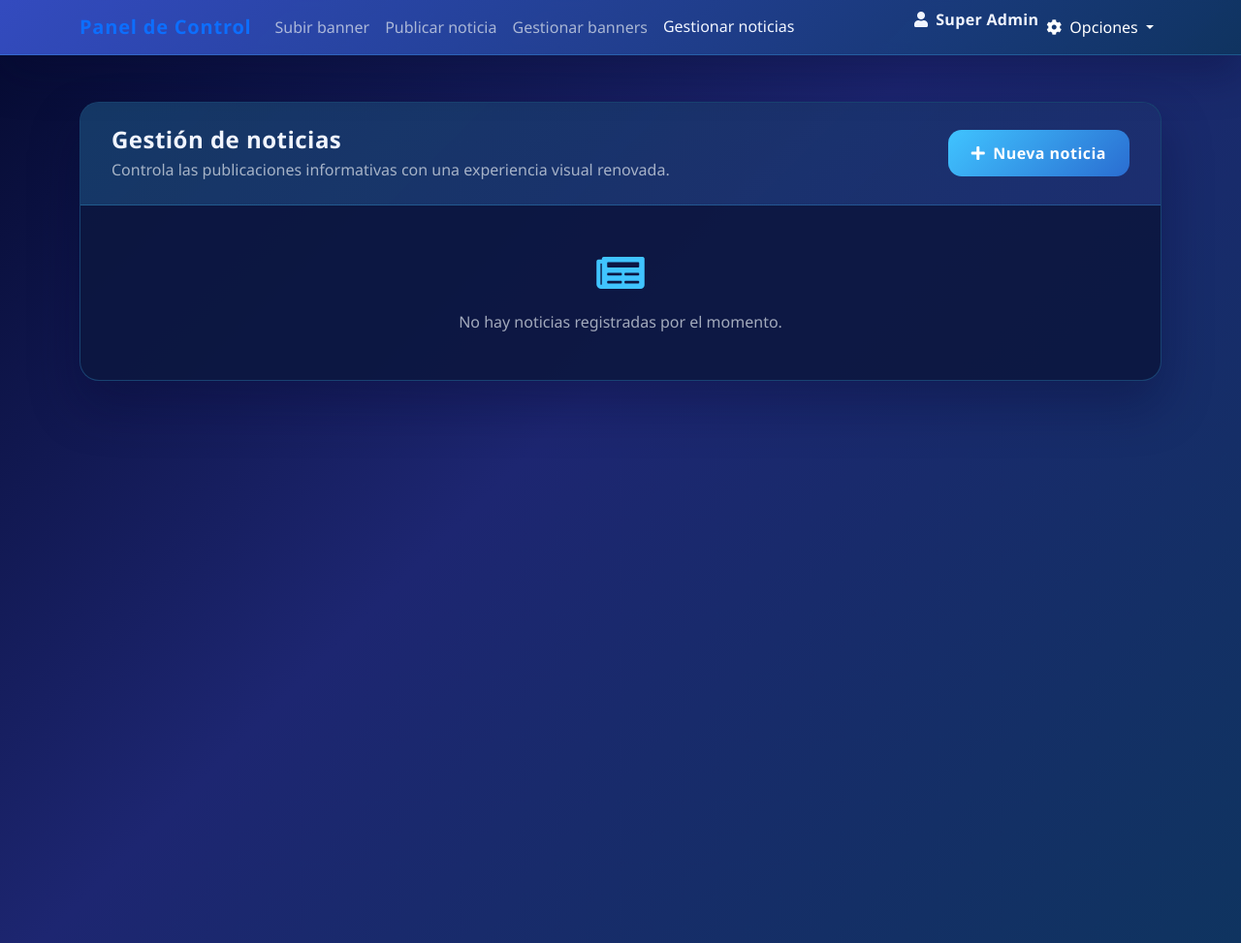
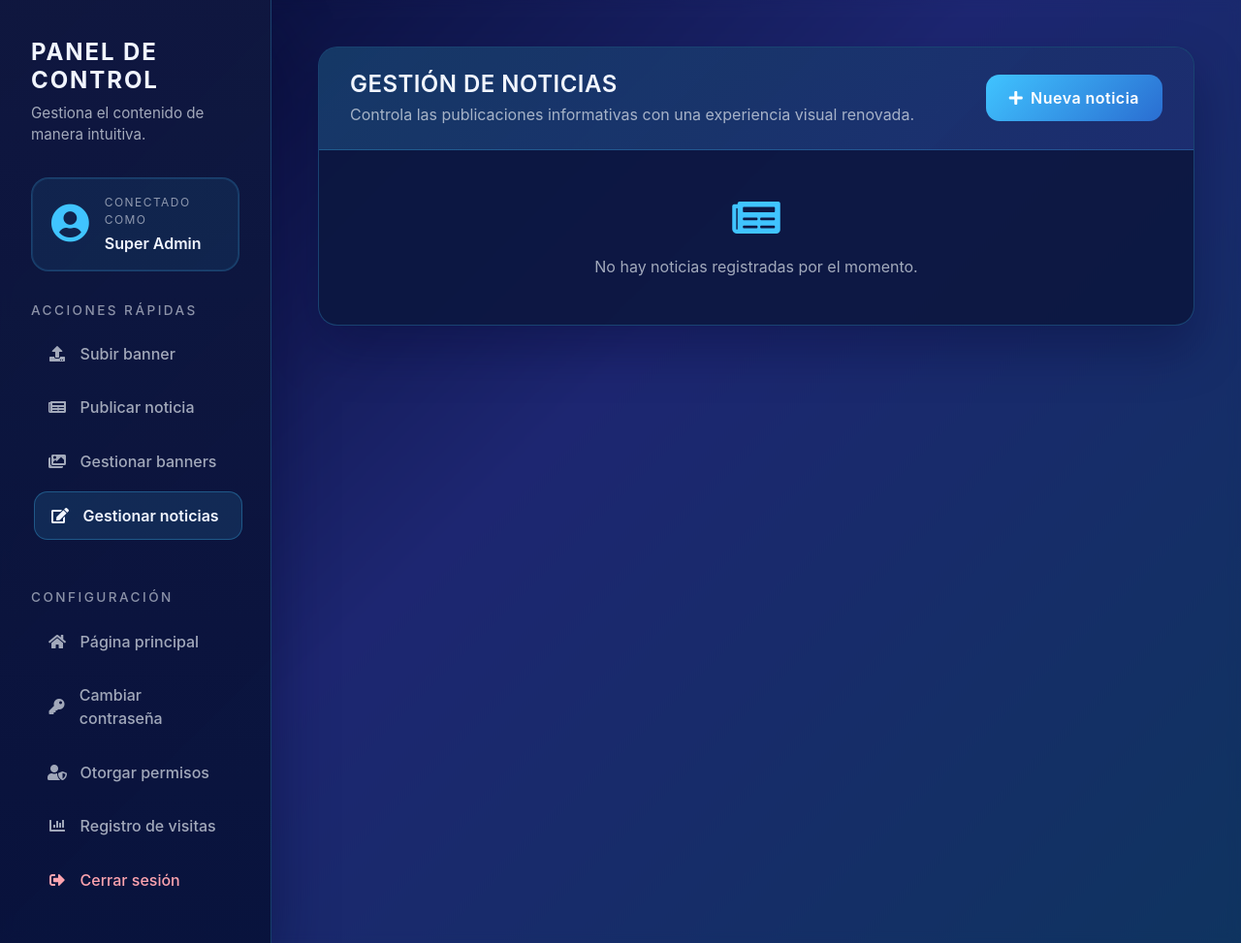
Before and after one commit to Derom-rm27/myweb, a PHP site: page /adm/manage_news.php in a window 1280 px wide. Shown: the whole page at 97% size. Run offline with PHP 8.4, Linux system fonts and the light colour scheme; a user stored in the database is signed in; data comes from the database, SQL or seed files in the repository; data that the repository does not hold is empty.

Commit message:
Refactor admin layout with sidebar styling

```diff
--- a/adm/css/dashboard-theme.css
+++ b/adm/css/dashboard-theme.css
@@ -10,75 +10,158 @@
 }
 
 body.dashboard-body {
-    font-family: 'Poppins', 'Segoe UI', Tahoma, Geneva, Verdana, sans-serif;
+    font-family: 'Inter', 'Poppins', 'Segoe UI', Tahoma, Geneva, Verdana, sans-serif;
     background: var(--dashboard-bg);
     min-height: 100vh;
     color: var(--dashboard-text);
     display: flex;
-    flex-direction: column;
+    align-items: stretch;
+    justify-content: stretch;
 }
 
-.dashboard-navbar {
-    background: linear-gradient(135deg, rgba(54, 79, 199, 0.95) 0%, rgba(15, 52, 96, 0.95) 100%);
+.dashboard-shell {
+    display: flex;
+    flex: 1;
+    width: 100%;
+    min-height: 100vh;
     backdrop-filter: blur(6px);
-    box-shadow: 0 18px 45px rgba(5, 10, 48, 0.35);
-    border-bottom: 1px solid rgba(64, 196, 255, 0.25);
-    position: relative;
-    z-index: 1050;
 }
 
-.dashboard-navbar .navbar-brand {
-    font-weight: 700;
-    letter-spacing: 0.04em;
+.dashboard-sidebar {
+    width: 280px;
+    padding: 2.5rem 2rem;
+    background: linear-gradient(180deg, rgba(16, 24, 64, 0.95) 0%, rgba(8, 18, 58, 0.95) 100%);
+    border-right: 1px solid rgba(64, 196, 255, 0.25);
+    box-shadow: 0 30px 60px rgba(5, 10, 48, 0.45);
+    display: flex;
+    flex-direction: column;
+    gap: 2rem;
+    position: sticky;
+    top: 0;
+    height: 100vh;
+    overflow-y: auto;
 }
 
-.dashboard-navbar .nav-link {
-    color: var(--dashboard-muted);
-    font-weight: 500;
-    transition: color 0.2s ease, transform 0.2s ease;
+.sidebar-header {
+    text-transform: none;
 }
 
-.dashboard-navbar .nav-link:hover,
-.dashboard-navbar .nav-link:focus,
-.dashboard-navbar .nav-link.active {
-    color: var(--dashboard-text);
-    transform: translateY(-1px);
+.sidebar-title {
+    font-size: 1.5rem;
+    font-weight: 700;
+    letter-spacing: 0.08em;
+    margin-bottom: 0.5rem;
+    text-transform: uppercase;
 }
 
-.dashboard-navbar .nav-link.disabled {
-    opacity: 0.45;
+.sidebar-subtitle {
+    color: var(--dashboard-muted);
+    font-size: 0.95rem;
+    margin-bottom: 0;
+}
+
+.sidebar-user {
+    display: flex;
+    align-items: center;
+    gap: 1rem;
+    padding: 1rem 1.25rem;
+    border-radius: 18px;
+    background: rgba(64, 196, 255, 0.08);
+    border: 1px solid rgba(64, 196, 255, 0.2);
+    box-shadow: inset 0 0 0 1px rgba(64, 196, 255, 0.12);
+}
+
+.sidebar-user-icon {
+    font-size: 2.5rem;
+    color: var(--dashboard-accent);
+}
+
+.sidebar-user-info {
+    display: flex;
+    flex-direction: column;
+    gap: 0.15rem;
+}
+
+.sidebar-user-label {
+    font-size: 0.75rem;
+    text-transform: uppercase;
+    letter-spacing: 0.12em;
+    color: rgba(226, 232, 240, 0.6);
+}
+
+.sidebar-user-name {
+    font-weight: 600;
+    font-size: 1rem;
+}
+
+.sidebar-section-title {
+    font-size: 0.85rem;
+    letter-spacing: 0.18em;
+    text-transform: uppercase;
+    color: rgba(226, 232, 240, 0.6);
+    margin-bottom: 0.75rem;
+}
+
+.sidebar-menu {
+    list-style: none;
+    margin: 0;
+    padding: 0;
+    display: flex;
+    flex-direction: column;
+    gap: 0.35rem;
+}
+
+.sidebar-link {
+    display: flex;
+    align-items: center;
+    gap: 0.85rem;
+    font-weight: 500;
+    padding: 0.75rem 1rem;
+    color: var(--dashboard-muted);
+    border-radius: 14px;
+    border: 1px solid transparent;
+    transition: transform 0.2s ease, border-color 0.2s ease, background 0.2s ease, color 0.2s ease;
+    text-decoration: none;
+}
+
+.sidebar-link i {
+    width: 1.25rem;
+    text-align: center;
+    font-size: 1rem;
+}
+
+.sidebar-link:hover,
+.sidebar-link:focus,
+.sidebar-link.active {
+    color: var(--dashboard-text);
+    background: rgba(64, 196, 255, 0.12);
+    border-color: rgba(64, 196, 255, 0.3);
+    transform: translateX(3px);
+    font-weight: 600;
+}
+
+.sidebar-link.disabled {
+    opacity: 0.4;
+    cursor: not-allowed;
     color: rgba(226, 232, 240, 0.35) !important;
 }
 
-.dashboard-navbar .dropdown-menu {
-    background: rgba(10, 20, 58, 0.95);
-    border: 1px solid rgba(64, 196, 255, 0.25);
-    border-radius: 14px;
-    padding: 0.5rem;
-    box-shadow: 0 20px 45px rgba(5, 10, 48, 0.45);
-    z-index: 2000;
-}
-
-.dashboard-navbar .dropdown-item {
-    color: var(--dashboard-muted);
-    border-radius: 10px;
-    transition: background 0.2s ease, color 0.2s ease;
-}
-
-.dashboard-navbar .dropdown-item:hover,
-.dashboard-navbar .dropdown-item:focus,
-.dashboard-navbar .dropdown-item.active {
-    background: rgba(64, 196, 255, 0.2);
-    color: var(--dashboard-text);
-}
-
-.dashboard-navbar .dropdown-divider {
-    border-color: rgba(64, 196, 255, 0.2);
+.sidebar-footer {
+    margin-top: auto;
 }
 
 .dashboard-main {
     flex: 1;
-    padding: 3rem 0;
+    padding: 3rem;
+    overflow-y: auto;
+}
+
+.dashboard-main-inner {
+    max-width: 1100px;
+    margin: 0 auto;
+    display: flex;
+    flex-direction: column;
+    gap: 1.5rem;
 }
 
 .dashboard-card {
@@ -125,7 +208,8 @@ body.dashboard-body {
 .dashboard-section-title {
     margin-bottom: 0.25rem;
     font-weight: 600;
-    letter-spacing: 0.02em;
+    letter-spacing: 0.08em;
+    text-transform: uppercase;
 }
 
 .dashboard-section-subtitle {
@@ -317,20 +401,91 @@ body.dashboard-body {
     border-color: rgba(64, 196, 255, 0.4);
 }
 
+.sidebar-link.text-danger {
+    color: #fda4af !important;
+}
+
+.sidebar-link.text-danger:hover,
+.sidebar-link.text-danger:focus {
+    color: #fee2e2 !important;
+    background: rgba(248, 113, 113, 0.18);
+    border-color: rgba(248, 113, 113, 0.45);
+}
+
+.dashboard-main::-webkit-scrollbar,
+.dashboard-sidebar::-webkit-scrollbar {
+    width: 8px;
+}
+
+.dashboard-main::-webkit-scrollbar-thumb,
+.dashboard-sidebar::-webkit-scrollbar-thumb {
+    background: rgba(64, 196, 255, 0.35);
+    border-radius: 999px;
+}
+
+.dashboard-main::-webkit-scrollbar-track,
+.dashboard-sidebar::-webkit-scrollbar-track {
+    background: transparent;
+}
+
+@media (max-width: 1199.98px) {
+    .dashboard-sidebar {
+        width: 260px;
+        padding: 2rem 1.5rem;
+    }
+}
+
+@media (max-width: 991.98px) {
+    .dashboard-shell {
+        flex-direction: column;
+    }
+
+    .dashboard-sidebar {
+        position: relative;
+        width: 100%;
+        height: auto;
+        flex-direction: column;
+        border-right: none;
+        border-bottom: 1px solid rgba(64, 196, 255, 0.25);
+        box-shadow: 0 20px 40px rgba(5, 10, 48, 0.35);
+    }
+
+    .dashboard-main {
+        padding: 2.5rem 1.5rem 3rem;
+    }
+}
+
+@media (max-width: 575.98px) {
+    .dashboard-main {
+        padding: 2rem 1rem 2.5rem;
+    }
+
+    .sidebar-user {
+        flex-direction: column;
+        align-items: flex-start;
+    }
+
+    .sidebar-link {
+        padding: 0.65rem 0.9rem;
+    }
+}
+
 .dashboard-card .btn-outline-primary:hover,
 .dashboard-card .btn-outline-primary:focus {
     background: rgba(64, 196, 255, 0.15);
+    border-color: rgba(64, 196, 255, 0.5);
     color: var(--dashboard-text);
 }
 
 .dashboard-card .btn-outline-danger {
     color: #f87171;
-    border-color: rgba(248, 113, 113, 0.4);
+    border-color: rgba(248, 113, 113, 0.45);
 }
 
 .dashboard-card .btn-outline-danger:hover,
 .dashboard-card .btn-outline-danger:focus {
-    background: rgba(248, 113, 113, 0.15);
+    background: rgba(248, 113, 113, 0.18);
+    border-color: rgba(248, 113, 113, 0.55);
     color: #fff;
 }
 
--- a/adm/manage_news.php
+++ b/adm/manage_news.php
@@ -150,88 +150,112 @@ function formatDate(?string $date): string
     <link rel="stylesheet" href="css/dashboard-theme.css">
 </head>
 <body class="dashboard-body">
-<nav class="navbar navbar-expand-lg dashboard-navbar">
-    <div class="container">
-        <a class="navbar-brand" href="#">Panel de Control</a>
-        <button class="navbar-toggler" type="button" data-bs-toggle="collapse" data-bs-target="#navbarNav">
-            <span class="navbar-toggler-icon"></span>
-        </button>
-        <div class="collapse navbar-collapse" id="navbarNav">
-            <ul class="navbar-nav me-auto">
-                <li class="nav-item">
+<div class="dashboard-shell">
+    <aside class="dashboard-sidebar">
+        <div class="sidebar-header">
+            <h1 class="sidebar-title">Panel de control</h1>
+            <p class="sidebar-subtitle">Gestiona el contenido de manera intuitiva.</p>
+        </div>
+        <div class="sidebar-user">
+            <div class="sidebar-user-icon">
+                <i class="fas fa-user-circle"></i>
+            </div>
+            <div class="sidebar-user-info">
+                <span class="sidebar-user-label">Conectado como</span>
+                <span class="sidebar-user-name"><?php echo htmlspecialchars($nombreUsuario, ENT_QUOTES, 'UTF-8'); ?></span>
+            </div>
+        </div>
+        <nav class="sidebar-nav">
+            <h2 class="sidebar-section-title">Acciones rápidas</h2>
+            <ul class="sidebar-menu">
+                <li>
                     <?php if ($canUploadBanner): ?>
-                        <a class="nav-link" href="user.php">Subir banner</a>
+                        <a class="sidebar-link" href="user.php">
+                            <i class="fas fa-upload"></i>
+                            <span>Subir banner</span>
+                        </a>
                     <?php else: ?>
-                        <a class="nav-link disabled" href="#" tabindex="-1" aria-disabled="true">Subir banner</a>
+                        <span class="sidebar-link disabled">
+                            <i class="fas fa-upload"></i>
+                            <span>Subir banner</span>
+                        </span>
                     <?php endif; ?>
                 </li>
-                <li class="nav-item">
+                <li>
                     <?php if ($canPublishNews): ?>
-                        <a class="nav-link" href="news.php">Publicar noticia</a>
+                        <a class="sidebar-link" href="news.php">
+                            <i class="fas fa-newspaper"></i>
+                            <span>Publicar noticia</span>
+                        </a>
                     <?php else: ?>
-                        <a class="nav-link disabled" href="#" tabindex="-1" aria-disabled="true">Publicar noticia</a>
+                        <span class="sidebar-link disabled">
+                            <i class="fas fa-newspaper"></i>
+                            <span>Publicar noticia</span>
+                        </span>
                     <?php endif; ?>
                 </li>
-                <li class="nav-item">
+                <li>
                     <?php if ($canManageBanners): ?>
-                        <a class="nav-link" href="manage_banners.php">Gestionar banners</a>
+                        <a class="sidebar-link" href="manage_banners.php">
+                            <i class="fas fa-images"></i>
+                            <span>Gestionar banners</span>
+                        </a>
                     <?php else: ?>
-                        <a class="nav-link disabled" href="#" tabindex="-1" aria-disabled="true">Gestionar banners</a>
+                        <span class="sidebar-link disabled">
+                            <i class="fas fa-images"></i>
+                            <span>Gestionar banners</span>
+                        </span>
                     <?php endif; ?>
                 </li>
-                <li class="nav-item">
-                    <a class="nav-link active" aria-current="page" href="manage_news.php">Gestionar noticias</a>
+                <li>
+                    <a class="sidebar-link active" href="manage_news.php">
+                        <i class="fas fa-edit"></i>
+                        <span>Gestionar noticias</span>
+                    </a>
                 </li>
-
             </ul>
-            <ul class="navbar-nav ms-auto">
-                <li class="nav-item">
-                    <span class="user-info">
-                        <i class="fas fa-user me-2"></i><?php echo htmlspecialchars($nombreUsuario, ENT_QUOTES, 'UTF-8'); ?>
-                    </span>
-                </li>
-                <li class="nav-item dropdown">
-                    <a class="nav-link dropdown-toggle text-white" href="#" id="navbarDropdown" role="button" data-bs-toggle="dropdown">
-                        <i class="fas fa-cog me-2"></i>Opciones
-                    </a>
-                    <ul class="dropdown-menu dropdown-menu-end">
+        </nav>
+        <div class="sidebar-footer">
+            <h2 class="sidebar-section-title">Configuración</h2>
+            <ul class="sidebar-menu">
                 <li>
-                            <a class="dropdown-item" href="../index.php">
-                                <i class="fas fa-home me-2"></i>Página Principal
+                    <a class="sidebar-link" href="../index.php">
+                        <i class="fas fa-home"></i>
+                        <span>Página principal</span>
                     </a>
                 </li>
                 <li>
-                            <a class="dropdown-item" href="cambiar_password.php">
-                                <i class="fas fa-key me-2"></i>Cambiar Contraseña
+                    <a class="sidebar-link" href="cambiar_password.php">
+                        <i class="fas fa-key"></i>
+                        <span>Cambiar contraseña</span>
                     </a>
                 </li>
                 <?php if ($nivelUsuario === 1): ?>
                     <li>
-                                <a class="dropdown-item" href="permissions.php">
-                                    <i class="fas fa-user-shield me-2"></i>Otorgar permisos
+                        <a class="sidebar-link" href="permissions.php">
+                            <i class="fas fa-user-shield"></i>
+                            <span>Otorgar permisos</span>
                         </a>
                     </li>
                     <li>
-                                <a class="dropdown-item" href="visit_logs.php">
-                                    <i class="fas fa-chart-bar me-2"></i>Registro de visitas
+                        <a class="sidebar-link" href="visit_logs.php">
+                            <i class="fas fa-chart-bar"></i>
+                            <span>Registro de visitas</span>
                         </a>
                     </li>
                 <?php endif; ?>
-                        <li><hr class="dropdown-divider"></li>
                 <li>
-                            <a class="dropdown-item text-danger" href="logout.php">
-                                <i class="fas fa-sign-out-alt me-2"></i>Cerrar Sesión
+                    <a class="sidebar-link text-danger" href="logout.php">
+                        <i class="fas fa-sign-out-alt"></i>
+                        <span>Cerrar sesión</span>
                     </a>
                 </li>
             </ul>
-                </li>
-            </ul>
         </div>
-    </div>
-</nav>
+    </aside>
 
     <main class="dashboard-main">
-    <div class="container">
+        <div class="dashboard-main-inner">
         <?php if ($flashMessage !== ''): ?>
             <div class="alert alert-success alert-dismissible fade show dashboard-alert" role="alert">
                 <i class="fas fa-check-circle me-2"></i>
@@ -335,6 +359,7 @@ function formatDate(?string $date): string
         </div>
     </div>
     </main>
+</div>
 
 <div class="modal fade" id="editNewsModal" tabindex="-1" aria-labelledby="editNewsLabel" aria-hidden="true">
     <div class="modal-dialog modal-lg">
```
Lines whose indentation alone changed are shown as unchanged.
